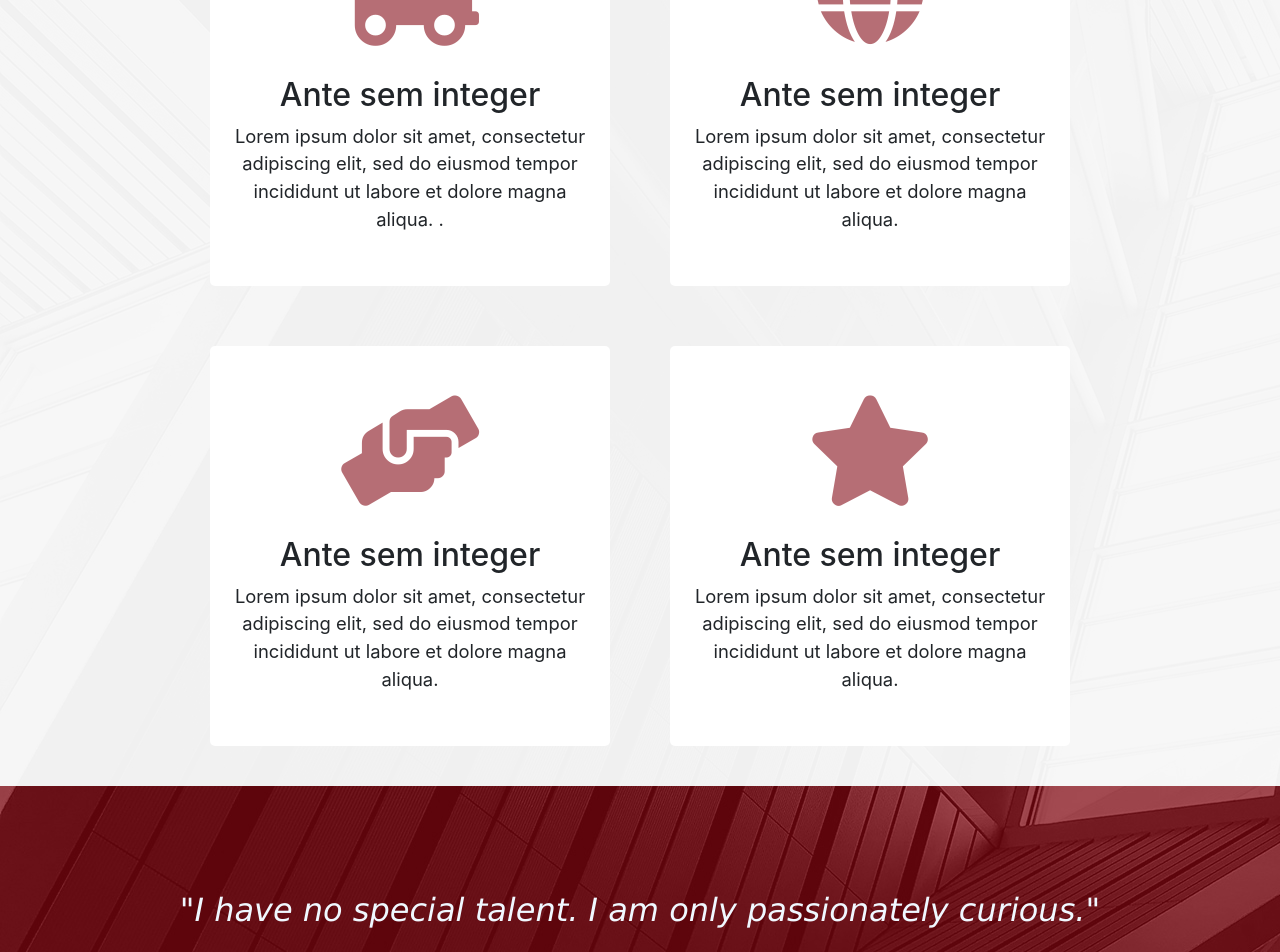
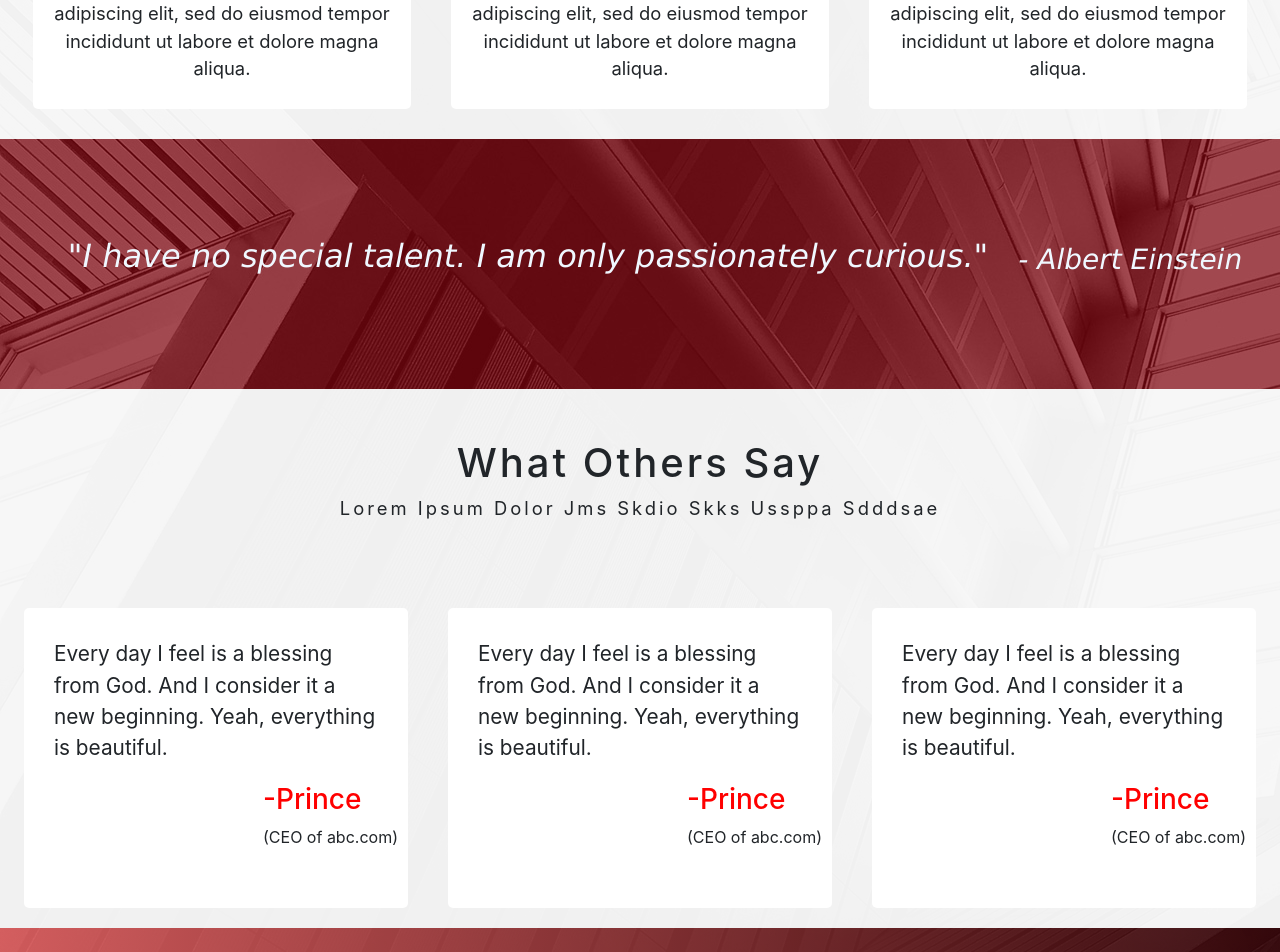
Before and after one commit to Partha04/businesswebpage, a React (Create React App) app: page / in a window 1280 px wide. Shown: the part 1480-2432 px from the top of the page. Built offline with nearby package versions, Linux system fonts and the light colour scheme.

Commit message:
flex added

```diff
--- a/src/App.css
+++ b/src/App.css
@@ -12,7 +12,7 @@
         font-style: bold;
         text-transform: uppercase;
         text-align: center;
-        justify-content: space-between;
+        justify-content: space-evenly;
         height: 70px;
         transition: all 0.5s;
     }
@@ -44,16 +44,12 @@
     }
 
     .navlinks a:hover {
-        font-size: 15
+        font-size: 140%;
     }
 
     navlinks div {
         transition: all 0.5s;
         background-color: rgb(27, 37, 30);
-    }
-
-    .navlinks div:hover {
-        background-color: transparent;
     }
 
     .active {
@@ -106,7 +102,8 @@
     .highlights {
         background: #f7f7f7f8;
         text-align: center;
-        padding: 10px
+        padding: 10px;
+        display: inline-block;
     }
 
     .highlighttext {
@@ -115,18 +112,15 @@
         padding: 20px;
         margin: 20px;
         text-transform: capitalize;
-    }
-
-    .cardbox {
-        justify-content: space-evenly;
+        border: 5px
     }
 
     .content {
-        height: 400px;
-        width: 400px;
+        min-height: 30%;
+        max-width: 30%;
         border-radius: 5px;
-        padding: 20px;
-        margin: 30px;
+        padding: 10px;
+        margin: 20px;
         background: white;
         text-align: center;
         display: inline-block;
@@ -134,7 +128,10 @@
     }
 
     .icon {
-        margin: 30px;
+        text-align: center;
+        display: flex;
+        justify-content: center;
+        padding: 30px
     }
 
     .icon a {
@@ -147,19 +144,21 @@
     }
 
     .moto {
-        height: 380px;
+        height: 250px;
         text-align: center;
         background: #810610b9;
         color: aliceblue;
         font-size: 200%;
         font-style: italic;
         font-family: Verdana, Geneva, Tahoma, sans-serif;
-        transition: 0.5s
+        transition: 0.5s;
+        display: flex;
+        justify-content: center;
+        align-items: center
     }
 
     .moto p {
-        padding-top: 100px;
-        padding-bottom: 50px
+        padding: 30px
     }
 
     .profiles {
@@ -170,11 +169,11 @@
     }
 
     .profilecard {
-        height: 300px;
-        width: 500px;
+        min-height: 300px;
+        width: 30%;
         border-radius: 5px;
-        padding: 20px;
-        margin: 30px;
+        padding: 10px;
+        margin: 20px;
         background: white;
         display: inline-block;
         text-align: left;
@@ -182,9 +181,9 @@
 
     .quote {
         font-size: 130%;
+        font-style: bold;
         border-left: 2px #5c0c13;
         margin: 20px;
-        letter-spacing: 2px
     }
 
     .intro {
@@ -225,7 +224,11 @@
     }
 
     .contacts a {
-        color: aliceblue
+        color: aliceblue;
+    }
+
+    .contacts a:hover {
+        color: #f5bcbc
     }
 
     @media screen and (max-width: 736px) {
@@ -240,12 +243,25 @@
             letter-spacing: 2px;
         }
         .content {
-            height: 480px;
-            width: 300px;
+            min-height: 30%;
+            min-width: 30%;
+            max-width: 100%;
             margin-left: 0px;
         }
         .profilecard {
             height: 400px;
             width: 300px;
         }
+        .fa {
+            height: 150px;
+            width: 150px;
+        }
+        .coname {
+            font-size: 200%;
+            letter-spacing: 3px
+        }
+        .moto {
+            font-size: 150%;
+            display: block;
+        }
     }
--- a/src/componenets/cards.js
+++ b/src/componenets/cards.js
@@ -10,7 +10,7 @@ class Card extends Component {
 
         return ( <div class="content">
         <header className="icon">
-            <a href={link} ><i className={icon}></i> </a>
+            <a href={link} ><i className={icon}></i></a>
 
         </header>
         <h2>Ante sem integer</h2>
--- a/src/componenets/highlights.js
+++ b/src/componenets/highlights.js
@@ -5,44 +5,30 @@ import Cards from './cards'
 class Highlights extends Component {
     state = {}
     render() {
-        return ( < div className = 'highlights' >
-            <
-            div className = "highlighttext" >
-            <
-            h1 > what we love to do </h1> <
-                p > lorem ipsum dolor jms skdio skks ussppa sdddsae <
-                /p> <
-                /div>
+        return ( <div className = 'highlights' id="about" >
+            <div className = "highlighttext" >
+            <h1 > what we love to do </h1> <p> lorem ipsum dolor jms skdio skks ussppa sdddsae </p> </div>
 
-            <
-            div className = 'cardbox' >
-            <
-            Cards icon = "fas fa-leaf fa-6x"
+            <div className = 'cardbox' >
+            <Cards icon = "fas fa-leaf fa-4x"
             link = "s"
             detail = "Lorem ipsum dolor sit amet, consectetur adipiscing elit, sed do eiusmod tempor incididunt ut labore et dolore magna aliqua. " / >
-            <
-            Cards icon = "fas fa-cog fa-6x"
+            <Cards icon = "fas fa-cog fa-4x"
             link = "s"
             detail = "Lorem ipsum dolor sit amet, consectetur adipiscing elit, sed do eiusmod tempor incididunt ut labore et dolore magna aliqua. " / >
-            <
-            Cards icon = "fas fa-shipping-fast fa-6x"
+            <Cards icon = "fas fa-shipping-fast fa-4x"
             link = "s"
             detail = "Lorem ipsum dolor sit amet, consectetur adipiscing elit, sed do eiusmod tempor incididunt ut labore et dolore magna aliqua. ." / >
-            <
-            Cards icon = "fas fa-globe  fa-6x "
+            <Cards icon = "fas fa-globe fa-4x"
             link = "s"
             detail = "Lorem ipsum dolor sit amet, consectetur adipiscing elit, sed do eiusmod tempor incididunt ut labore et dolore magna aliqua. " / >
-            <
-            Cards icon = "fas fa-hands-helping fa-6x"
+            <Cards icon = "fas fa-hands-helping fa-4x"
             link = "s"
             detail = "Lorem ipsum dolor sit amet, consectetur adipiscing elit, sed do eiusmod tempor incididunt ut labore et dolore magna aliqua." / >
-            <
-            Cards icon = "fas fa-star fa-6x"
+            <Cards icon = "fas fa-star fa-4x"
             link = "s"
             detail = "Lorem ipsum dolor sit amet, consectetur adipiscing elit, sed do eiusmod tempor incididunt ut labore et dolore magna aliqua." / >
-            <
-            /div> <
-            /div>);
+            </div> </div>);
         }
     }
 
--- a/src/componenets/moto.js
+++ b/src/componenets/moto.js
@@ -4,7 +4,7 @@ class Moto extends Component {
     state = {  }
     render() {
            return (
-               <div className="moto">
+               <div className="moto" id="policy">
                    <p>"I have no special talent. I am only passionately curious."</p>
                    <h3>- Albert Einstein</h3>
                </div>
--- a/src/componenets/navbar.js
+++ b/src/componenets/navbar.js
@@ -16,12 +16,12 @@ class Navbar extends Component {
             </div>
             <div>
             <li>
-              <a href="s" className='navlink'>about</a>
+              <a href="#about" className='navlink'>about</a>
             </li>
             </div>
             <div>
             <li>
-              <a href="s" className='navlink'>policy</a>
+              <a href="#policy" className='navlink'>policy</a>
             </li>
             </div>
 
--- a/src/componenets/profile.js
+++ b/src/componenets/profile.js
@@ -7,7 +7,7 @@ class Profile extends Component {
         return (
          <div >
 
-              <div className="profiles">
+              <div className="profiles" >
                 <div className="profiletext">
                 <h1>what others say</h1>
                 <p>lorem ipsum dolor jms skdio skks ussppa sdddsae
```
